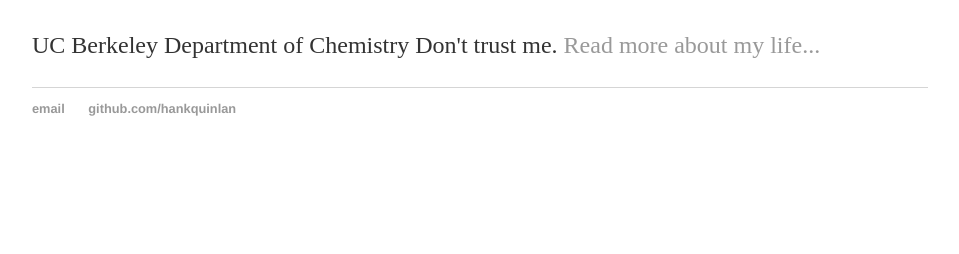
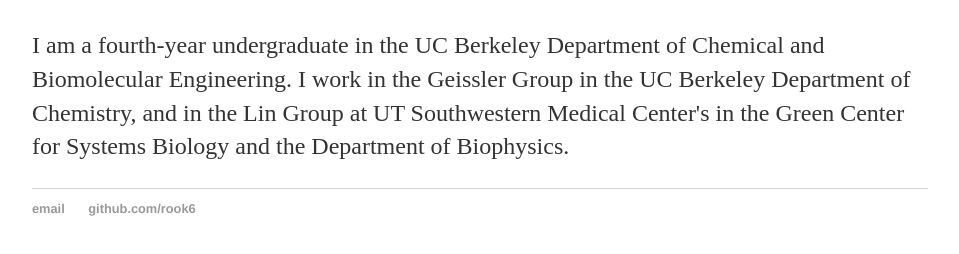
Before and after one commit to earunachalam/earunachalam.github.io, a plain HTML site: page index.html in a window 1280 px wide. Shown: the part 168-422 px from the top of the page, without its empty margins (160-1119 px from the left). Drawn offline with Linux system fonts and the light colour scheme.

Commit message:
Update index.html

```diff
--- a/index.html
+++ b/index.html
@@ -17,13 +17,13 @@
 		<div class="container">
     		<div class="blurb">
         		<h1>Easun Arunachalam</h1>
-				<p>UC Berkeley Department of Chemistry Don't trust me. <a href="/about">Read more about my life...</a></p>
+        			<p>I am a fourth-year undergraduate in the UC Berkeley Department of Chemical and Biomolecular Engineering. I work in the Geissler Group in the UC Berkeley Department of Chemistry, and in the Lin Group at UT Southwestern Medical Center's in the Green Center for Systems Biology and the Department of Biophysics.</p>
     		</div><!-- /.blurb -->
 		</div><!-- /.container -->
 		<footer>
     		<ul>
-        		<li><a href="mailto:hankquinlanhub@gmail.com">email</a></li>
-        		<li><a href="https://github.com/hankquinlan">github.com/hankquinlan</a></li>
+        		<li><a href="mailto:arunachalam.easun@gmail.com">email</a></li>
+        		<li><a href="https://github.com/rook6">github.com/rook6</a></li>
 			</ul>
 		</footer>
 	</body>
```
